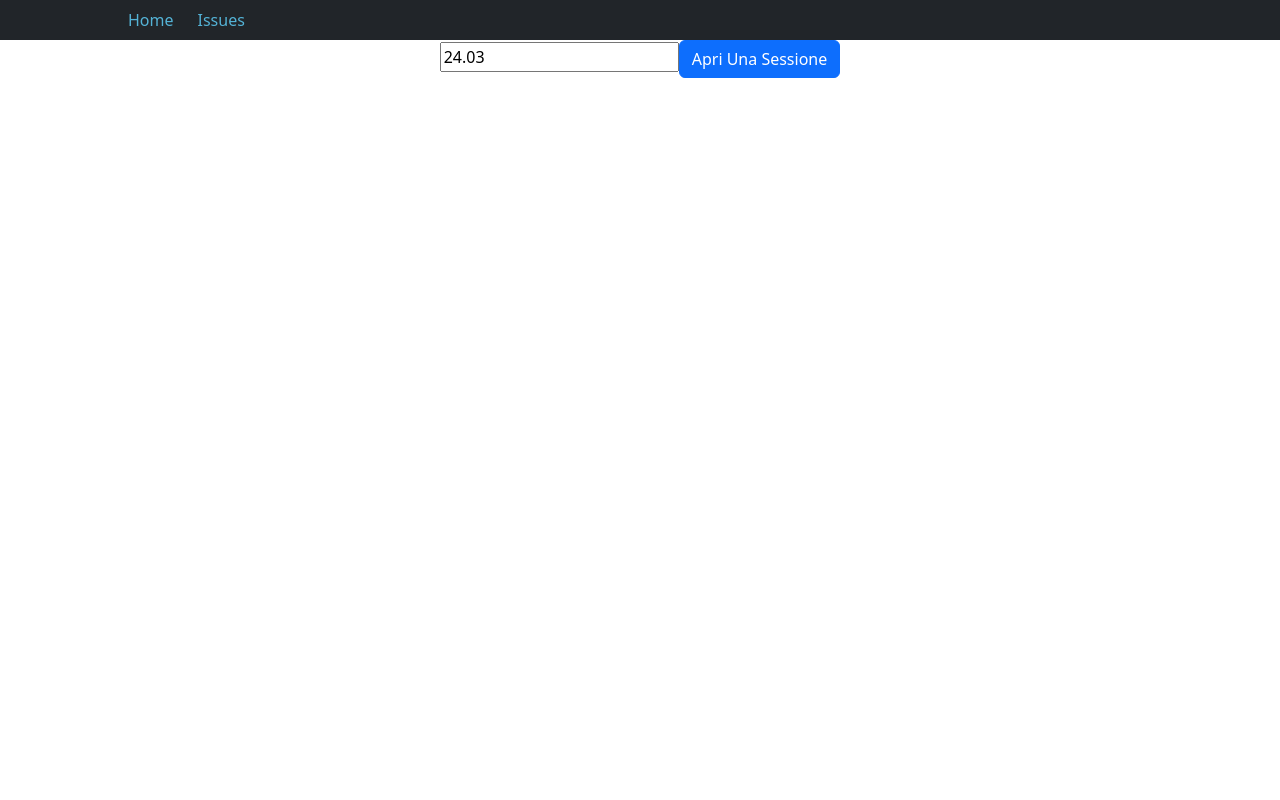
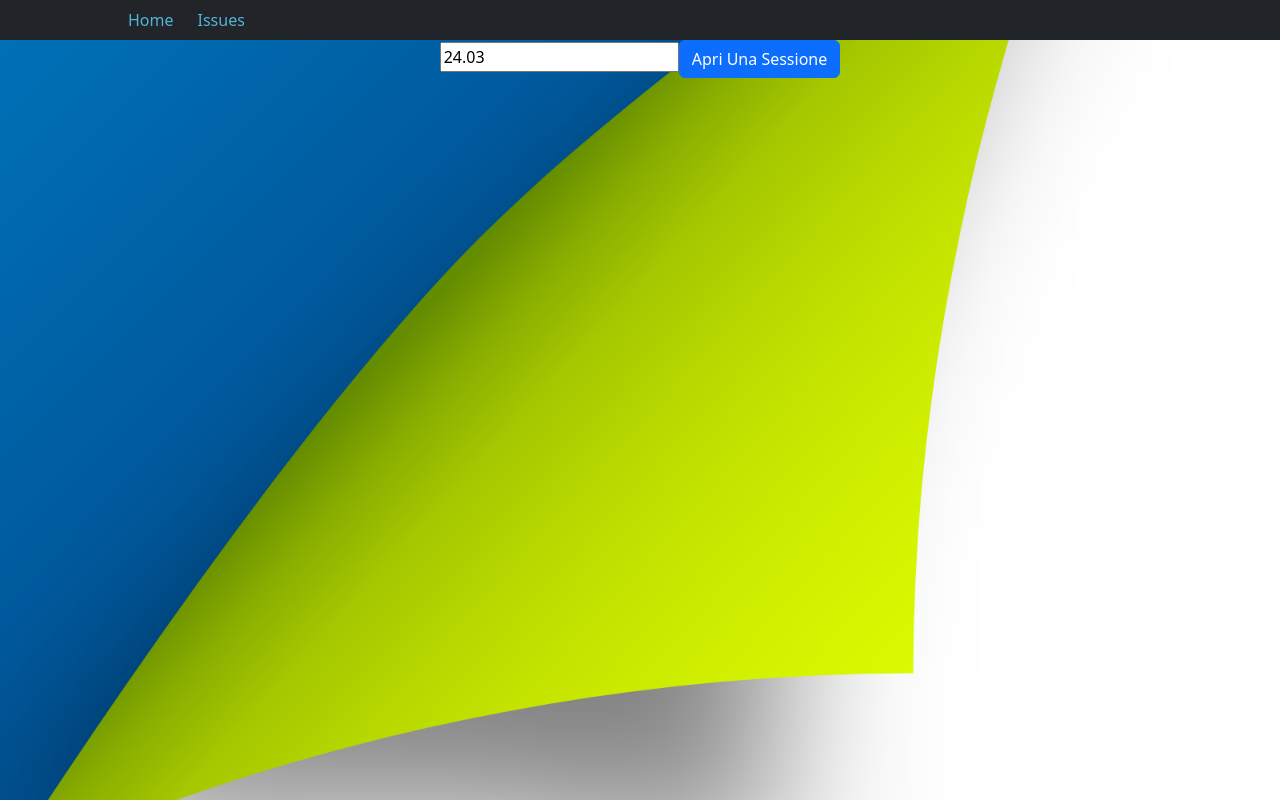
Before and after one commit to IamMarcoZ/tag-feu, a React (Create React App) app: page /tag-feu/issues in a window 1280 px wide. Built offline with nearby package versions, Linux system fonts and the light colour scheme.

Commit message:
aggiunto background

```diff
--- a/src/App.css
+++ b/src/App.css
@@ -1,5 +1,11 @@
 .App {
   text-align: center;
+  background-image: url('../public/page-turner.png') ;
+  background-size: cover;
+  background-repeat: no-repeat;
+  background-position: center;
+  height: 100vh;
+  width: 100% !important;
 }
 
 .App-logo {
--- a/src/components/tableForEmail/TableForEmail.js
+++ b/src/components/tableForEmail/TableForEmail.js
@@ -1,5 +1,4 @@
 import React from 'react';
-import { sendMail } from '../../utils/api';
 import { FaPaste } from "react-icons/fa";
 import { toast, ToastContainer } from "react-toastify";
 
--- a/src/utils/api.js
+++ /dev/null
@@ -1,82 +0,0 @@
-import axios from "axios";
-
-// export const sendMail = async (email, tableHtml) => {
-
-//   const options = {
-//     method: 'POST',
-//     url: 'https://send-mail-serverless.p.rapidapi.com/send',
-//     headers: {
-//       'content-type': 'application/json',
-//       'Content-Type': 'application/json',
-//       'X-RapidAPI-Key': 'efb0657df5mshc131d534eeccdc0p18d8b1jsn65c4abf8e243',
-//       'X-RapidAPI-Host': 'send-mail-serverless.p.rapidapi.com'
-//     },
-//     data: {
-//       personalizations: [
-//         {
-//           to: [
-//             {
-//               email: `${email}`,
-//               name: 'marco'
-//             }
-//           ]
-//         }
-//       ],
-//       from: {
-//         email: 'test@firebese.com',
-//         name: 'Firebese Test Use'
-//       },
-//       reply_to: {
-//         email: 'marco.cicerano@hotmail.com',
-//         name: 'mail rilascio'
-//       },
-//       subject: 'Rilascio',
-//       content: [
-//         {
-//           type: 'text/html',
-//           value: `${tableHtml}`
-//         },
-//         {
-//           type: 'text/plan',
-//           value: 'Book'
-//         }
-//       ],
-//       headers: {
-//         'List-Unsubscribe': '<mailto: unsubscribe@firebese.com?subject=unsubscribe>, <https://firebese.com/unsubscribe/id>'
-//       }
-//     }
-//   };
-
-//   try {
-//     const response = await axios.request(options);
-//     console.log(response.data);
-//   } catch (error) {
-//     console.error(error);
-//   }
-// }
-
-export const sendMail = async (email, tableHtml) =>{
-
-const options = {
-  method: 'POST',
-  url: 'https://mail-sender-api1.p.rapidapi.com/',
-  headers: {
-    'content-type': 'application/json',
-    'X-RapidAPI-Key': 'efb0657df5mshc131d534eeccdc0p18d8b1jsn65c4abf8e243',
-    'X-RapidAPI-Host': 'mail-sender-api1.p.rapidapi.com'
-  },
-  data: {
-    sendto: `${email}`,
-    ishtml: 'true',
-    title: 'Put Your Title Here',
-    body: `${tableHtml}`
-  }
-};
-
-try {
-	const response = await axios.request(options);
-	console.log(response.data);
-} catch (error) {
-	console.error(error);
-}
-}
```
Also changed, not shown: public/page-turner.png (added).
